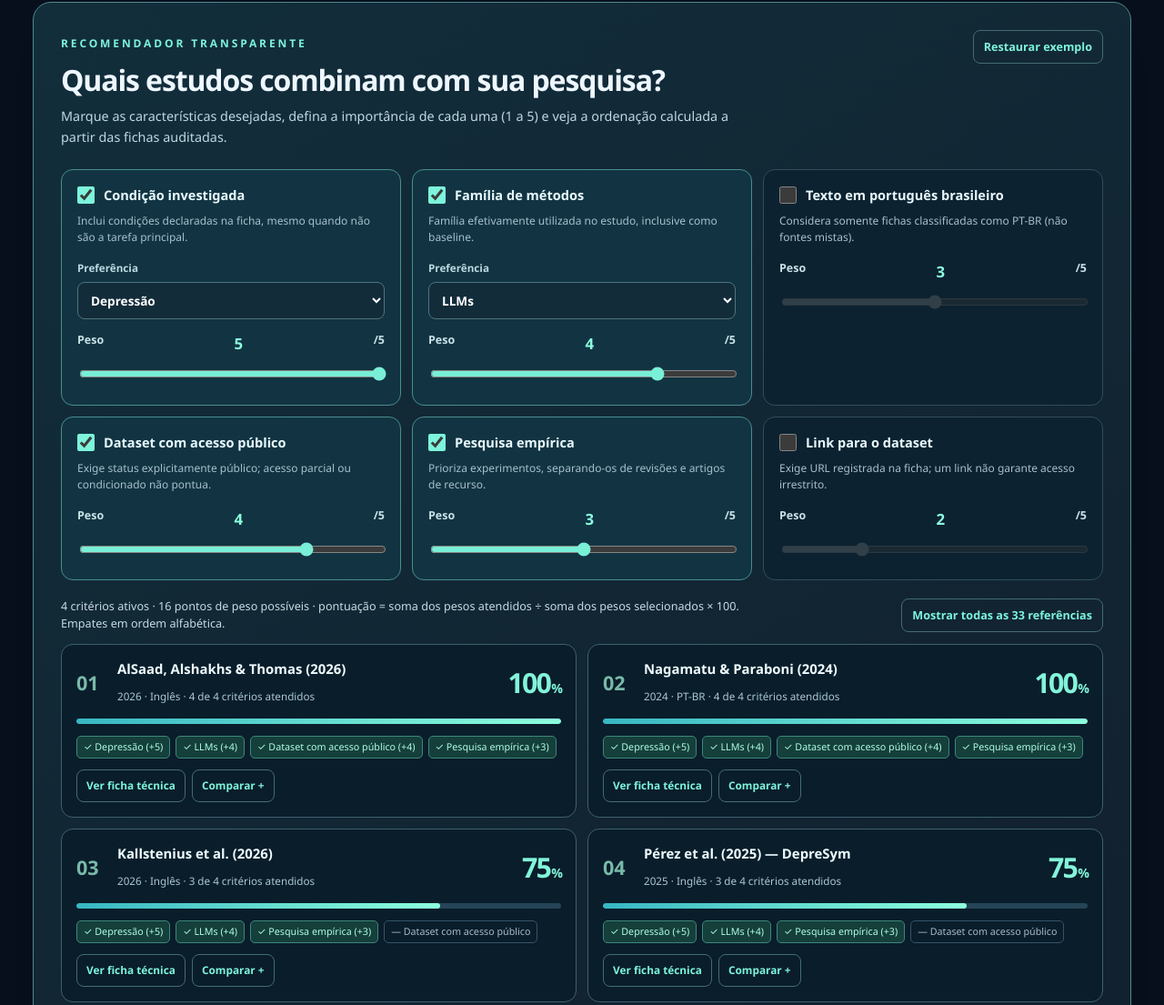
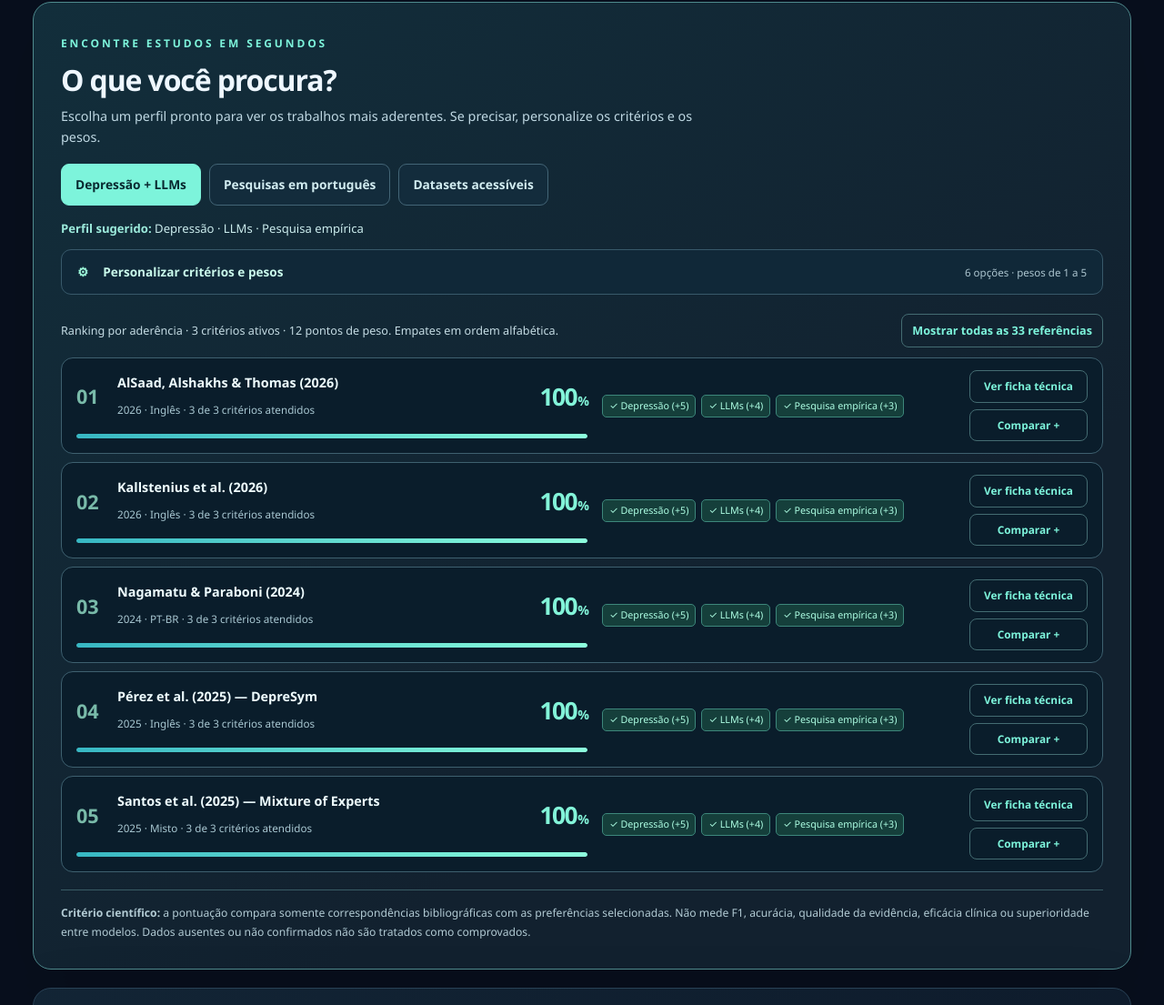
Before and after one commit to fernandomarquesaluno-svg/depression_poject, a plain HTML site: page tabelas/comparativo/index.html in a window 1280 px wide. Shown: the part 7012-8117 px from the top of the page at 91% size. Drawn offline with Linux system fonts and the light colour scheme.

Commit message:
ux(atlas): perfis rápidos e ranking compacto

```diff
--- a/tabelas/comparativo/index.html
+++ b/tabelas/comparativo/index.html
@@ -226,8 +226,17 @@
   <div class="wrap">
    <div class="section-head reveal"><div><span class="kicker">04 / LABORATÓRIO DE COMPARAÇÃO</span><h2 class="section-title" id="compareTitle">Defina prioridades.<br>Investigue as diferenças.</h2></div><p class="section-copy">Primeiro, escolha características e atribua pesos para ordenar as referências por aderência ao seu interesse. Depois, compare dois estudos em 18 dimensões metodológicas. A pontuação não representa desempenho dos modelos.</p></div>
    <div class="panel priority-panel reveal" id="priorityPanel" aria-labelledby="priorityTitle">
-    <div class="priority-header"><div><span class="kicker">RECOMENDADOR TRANSPARENTE</span><h3 id="priorityTitle">Quais estudos combinam com sua pesquisa?</h3><p>Marque as características desejadas, defina a importância de cada uma (1 a 5) e veja a ordenação calculada a partir das fichas auditadas.</p></div><button type="button" class="small-btn" id="priorityReset">Restaurar exemplo</button></div>
-    <div class="priority-controls" id="priorityControls" role="group" aria-label="Preferências e pesos para ordenar estudos"></div>
+    <div class="priority-header"><div><span class="kicker">ENCONTRE ESTUDOS EM SEGUNDOS</span><h3 id="priorityTitle">O que você procura?</h3><p>Escolha um perfil pronto para ver os trabalhos mais aderentes. Se precisar, personalize os critérios e os pesos.</p></div></div>
+    <div class="priority-presets" id="priorityPresets" role="group" aria-label="Perfis rápidos de pesquisa">
+     <button type="button" data-preset="llm">Depressão + LLMs</button>
+     <button type="button" data-preset="br">Pesquisas em português</button>
+     <button type="button" data-preset="open">Datasets acessíveis</button>
+    </div>
+    <p id="priorityProfileSummary" class="priority-profile-summary" aria-live="polite"></p>
+    <details class="priority-advanced" id="priorityAdvanced"><summary>Personalizar critérios e pesos <span>6 opções · pesos de 1 a 5</span></summary>
+     <div class="priority-controls" id="priorityControls" role="group" aria-label="Preferências e pesos para ordenar estudos"></div>
+     <button type="button" class="small-btn priority-reset" id="priorityReset">Restaurar perfil inicial</button>
+    </details>
     <div class="priority-meta"><p id="priorityExplanation" aria-live="polite"></p><button class="small-btn" id="priorityShowAll" type="button" hidden>Mostrar todas as referências</button></div>
     <div class="priority-results" id="priorityResults" aria-live="polite"><p>Preparando ranking de aderência…</p></div>
     <p class="priority-disclaimer"><strong>Critério científico:</strong> a pontuação compara somente correspondências bibliográficas com as preferências selecionadas. Não mede F1, acurácia, qualidade da evidência, eficácia clínica ou superioridade entre modelos. Dados ausentes ou não confirmados não são tratados como comprovados.</p>
--- a/tabelas/comparativo/prioridades.css
+++ b/tabelas/comparativo/prioridades.css
@@ -51,3 +51,32 @@
 @media(max-width:950px){.priority-controls{grid-template-columns:repeat(2,minmax(0,1fr))}}
 @media(max-width:700px){.priority-header,.priority-meta{flex-direction:column;align-items:stretch}.priority-controls,.priority-results{grid-template-columns:1fr}.priority-control p{min-height:0}.priority-header .small-btn,.priority-meta button{align-self:flex-start}.connect-side .c-studies{max-height:260px}}
 @media(prefers-reduced-motion:reduce){.priority-control{transition:none}}
+
+/* Caminho rápido: perfis de um clique, pesos avançados opcionais, ranking compacto. */
+.priority-header{margin-bottom:17px}
+.priority-presets{display:flex;flex-wrap:wrap;gap:9px;margin-bottom:15px}
+.priority-presets button{background:#132c3c;color:#d2edf1;border:1px solid #436576;border-radius:9px;padding:11px 15px;font-size:.86rem;font-weight:800;cursor:pointer;transition:background .2s,border-color .2s}
+.priority-presets button:hover,.priority-presets button:focus-visible{border-color:#a1f6dc}
+.priority-presets button[aria-pressed="true"]{background:#7df4db;color:#092930;border-color:#7df4db}
+.priority-profile-summary{margin:0 0 11px;color:#cbeced;font-size:.82rem}
+.priority-profile-summary strong{color:#9cebdc}
+.priority-advanced{border:1px solid #38596a;background:#102838;border-radius:11px;padding:0;margin:0 0 21px}
+.priority-advanced summary{cursor:pointer;display:flex;align-items:center;justify-content:space-between;gap:12px;padding:13px 17px;color:#c9f9eb;font-size:.85rem;font-weight:800;list-style:none}
+.priority-advanced summary::-webkit-details-marker{display:none}
+.priority-advanced summary:before{content:"⚙";margin-right:4px;color:#9ffbdc}
+.priority-advanced summary span{font-weight:500;color:#adc6d0;font-size:.72rem;margin-left:auto}
+.priority-advanced[open] summary{border-bottom:1px solid #38596a;margin-bottom:14px}
+.priority-advanced .priority-controls{padding:0 15px}
+.priority-reset{margin:13px 15px 16px}
+.priority-results{display:flex;flex-direction:column;gap:9px}
+.priority-result{display:grid;grid-template-columns:minmax(0,1.45fr) minmax(0,1fr) 130px;grid-template-areas:"headline evidence actions" "bar evidence actions";gap:8px 16px;align-items:center;padding:13px 16px}
+.priority-result-top{grid-area:headline}
+.priority-result-name h4{font-size:.9rem}
+.priority-score{font-size:1.65rem}
+.priority-progress{grid-area:bar;margin:0;height:5px}
+.priority-evidence{grid-area:evidence;margin:0}
+.priority-actions{grid-area:actions;display:flex;flex-direction:column;margin:0}
+.priority-actions .small-btn{width:100%;white-space:nowrap}
+.priority-meta{margin:16px 0 11px}
+@media(max-width:950px){.priority-result{grid-template-columns:minmax(0,1fr) minmax(0,1fr);grid-template-areas:"headline evidence" "bar evidence" "actions actions"}.priority-actions{flex-direction:row}.priority-actions .small-btn{width:auto}}
+@media(max-width:700px){.priority-presets button{flex:1 1 100%;text-align:left}.priority-advanced summary{align-items:flex-start;flex-wrap:wrap}.priority-advanced summary span{display:none}.priority-result{grid-template-columns:1fr;grid-template-areas:"headline" "bar" "evidence" "actions"}.priority-actions{flex-direction:row;flex-wrap:wrap}.priority-actions .small-btn{width:auto}}
--- a/tabelas/comparativo/prioridades.js
+++ b/tabelas/comparativo/prioridades.js
@@ -10,6 +10,17 @@
  ];
  const escapeHTML=value=>String(value??"").replace(/[&<>"']/g,c=>({"&":"&amp;","<":"&lt;",">":"&gt;",'"':"&quot;","'":"&#39;"}[c]));
  const makeDefault=()=>Object.fromEntries(DEFINITIONS.map(d=>[d.id,{enabled:d.enabled,weight:d.weight,value:d.options?.[0]??null}]));
+ const PRESETS={
+  llm:{condition:{value:"Depressão",weight:5},method:{value:"LLMs",weight:4},empirical:{weight:3}},
+  br:{condition:{value:"Depressão",weight:3},language:{weight:5},empirical:{weight:2}},
+  open:{access:{weight:5},datasetLink:{weight:4}}
+ };
+ function presetPreferences(name){
+  const result=makeDefault();
+  Object.values(result).forEach(p=>p.enabled=false);
+  Object.entries(PRESETS[name]||{}).forEach(([id,values])=>Object.assign(result[id],{enabled:true},values));
+  return result;
+ }
  function matches(study,id,value){
   switch(id){
    case "condition":return (study.conditions||[]).includes(value);
@@ -35,12 +46,17 @@
    return {study,criteria,points,totalWeight,score:Math.round(points/totalWeight*100)};
   }).sort((a,b)=>b.points-a.points||a.study.title.localeCompare(b.study.title,"pt-BR"));
  }
- if(typeof module!=="undefined"&&module.exports)module.exports={DEFINITIONS,makeDefault,matches,calculateRanking};
+ if(typeof module!=="undefined"&&module.exports)module.exports={DEFINITIONS,makeDefault,presetPreferences,matches,calculateRanking};
  if(!root.document)return;
  const document=root.document,controls=document.getElementById("priorityControls");
  if(!controls)return;
- let studies=[],preferences=makeDefault(),showAll=false;
+ let studies=[],preferences=presetPreferences("llm"),showAll=false,selectedPreset="llm";
  const $=id=>document.getElementById(id);
+ function renderPresetState(){
+  $("priorityPresets").querySelectorAll("[data-preset]").forEach(button=>button.setAttribute("aria-pressed",String(button.dataset.preset===selectedPreset)));
+  const active=DEFINITIONS.filter(d=>preferences[d.id].enabled);
+  $("priorityProfileSummary").innerHTML='<strong>'+(selectedPreset?'Perfil sugerido':'Perfil personalizado')+':</strong> '+(active.length?active.map(d=>escapeHTML(d.options?preferences[d.id].value:d.label)).join(' <span aria-hidden="true">·</span> '):'selecione uma característica em “Personalizar critérios e pesos”');
+ }
  function renderControls(){
   controls.innerHTML=DEFINITIONS.map(d=>{
    const p=preferences[d.id];
@@ -59,8 +75,8 @@
    $("priorityResults").innerHTML='<div class="priority-empty">Nenhum critério ativo. Marque uma opção acima para construir seu ranking.</div>';
    $("priorityShowAll").hidden=true;return;
   }
-  const total=active.reduce((sum,d)=>sum+preferences[d.id].weight,0),visible=showAll?ranked:ranked.slice(0,10);
-  $("priorityExplanation").textContent=active.length+" critérios ativos · "+total+" pontos de peso possíveis · pontuação = soma dos pesos atendidos ÷ soma dos pesos selecionados × 100. Empates em ordem alfabética.";
+  const total=active.reduce((sum,d)=>sum+preferences[d.id].weight,0),visible=showAll?ranked:ranked.slice(0,5);
+  $("priorityExplanation").textContent="Ranking por aderência · "+active.length+" critérios ativos · "+total+" pontos de peso. Empates em ordem alfabética.";
   $("priorityResults").innerHTML=visible.map((r,i)=>{
    const match=r.criteria.filter(c=>c.pass),missing=r.criteria.filter(c=>!c.pass);
    return '<article class="priority-result"><div class="priority-result-top"><span class="priority-rank">'+String(i+1).padStart(2,"0")+'</span><div class="priority-result-name"><h4>'+escapeHTML(r.study.title)+'</h4><span>'+r.study.year+' · '+escapeHTML(r.study.language)+' · '+match.length+' de '+r.criteria.length+' critérios atendidos</span></div><strong class="priority-score">'+r.score+'<small>%</small></strong></div>'+
@@ -68,24 +84,26 @@
     '<div class="priority-evidence">'+match.map(c=>'<span class="priority-match">✓ '+escapeHTML(c.label)+' (+'+c.weight+')</span>').join('')+missing.map(c=>'<span class="priority-miss">— '+escapeHTML(c.label)+'</span>').join('')+'</div>'+
     '<div class="priority-actions"><button type="button" class="small-btn" data-priority-details="'+r.study.id+'">Ver ficha técnica</button><button type="button" class="small-btn" data-priority-compare="'+r.study.id+'">Comparar +</button></div></article>';
   }).join("");
-  $("priorityShowAll").hidden=ranked.length<=10;
-  $("priorityShowAll").textContent=showAll?"Mostrar apenas os 10 primeiros":"Mostrar todas as "+ranked.length+" referências";
+  $("priorityShowAll").hidden=ranked.length<=5;
+  $("priorityShowAll").textContent=showAll?"Mostrar apenas os 5 primeiros":"Mostrar todas as "+ranked.length+" referências";
  }
- function update(){renderControls();renderRanking();}
+ function update(){renderControls();renderPresetState();renderRanking();}
+ function applyPreset(name){preferences=presetPreferences(name);selectedPreset=name;showAll=false;$("priorityAdvanced").open=false;update();}
+ $("priorityPresets").addEventListener("click",event=>{const button=event.target.closest("[data-preset]");if(button)applyPreset(button.dataset.preset);});
  controls.addEventListener("change",event=>{
   const el=event.target;
   if(el.dataset.enable)preferences[el.dataset.enable].enabled=el.checked;
   if(el.dataset.option)preferences[el.dataset.option].value=el.value;
   if(el.dataset.weight)preferences[el.dataset.weight].weight=Number(el.value);
-  showAll=false;update();
+  selectedPreset=null;showAll=false;update();
  });
  controls.addEventListener("input",event=>{
   const id=event.target.dataset.weight;if(!id)return;
   preferences[id].weight=Number(event.target.value);
   const display=$("value-"+id);if(display)display.value=String(event.target.value);
-  renderRanking();
+  selectedPreset=null;renderPresetState();renderRanking();
  });
- $("priorityReset").addEventListener("click",()=>{preferences=makeDefault();showAll=false;update();});
+ $("priorityReset").addEventListener("click",()=>applyPreset("llm"));
  $("priorityShowAll").addEventListener("click",()=>{showAll=!showAll;renderRanking();});
  $("priorityResults").addEventListener("click",event=>{
   const detail=event.target.closest("[data-priority-details]");
```
Also changed, not shown: 1 other file.
